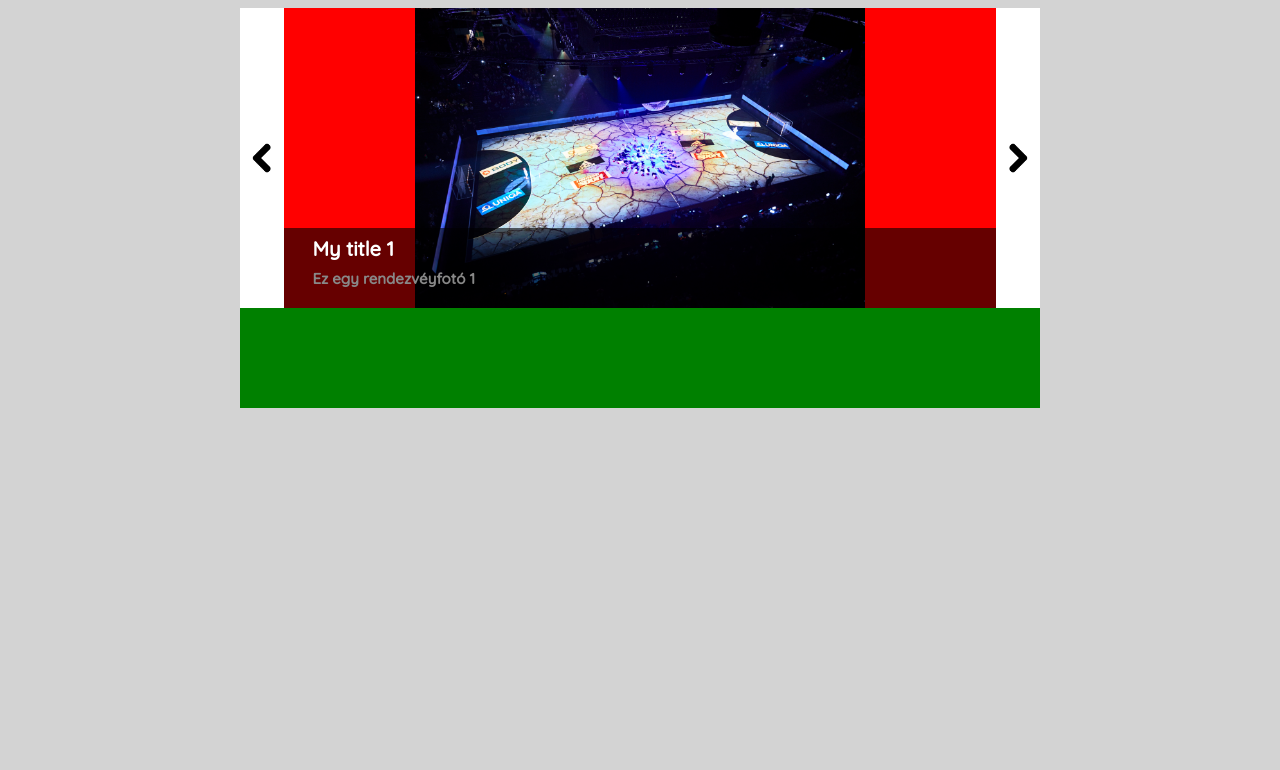
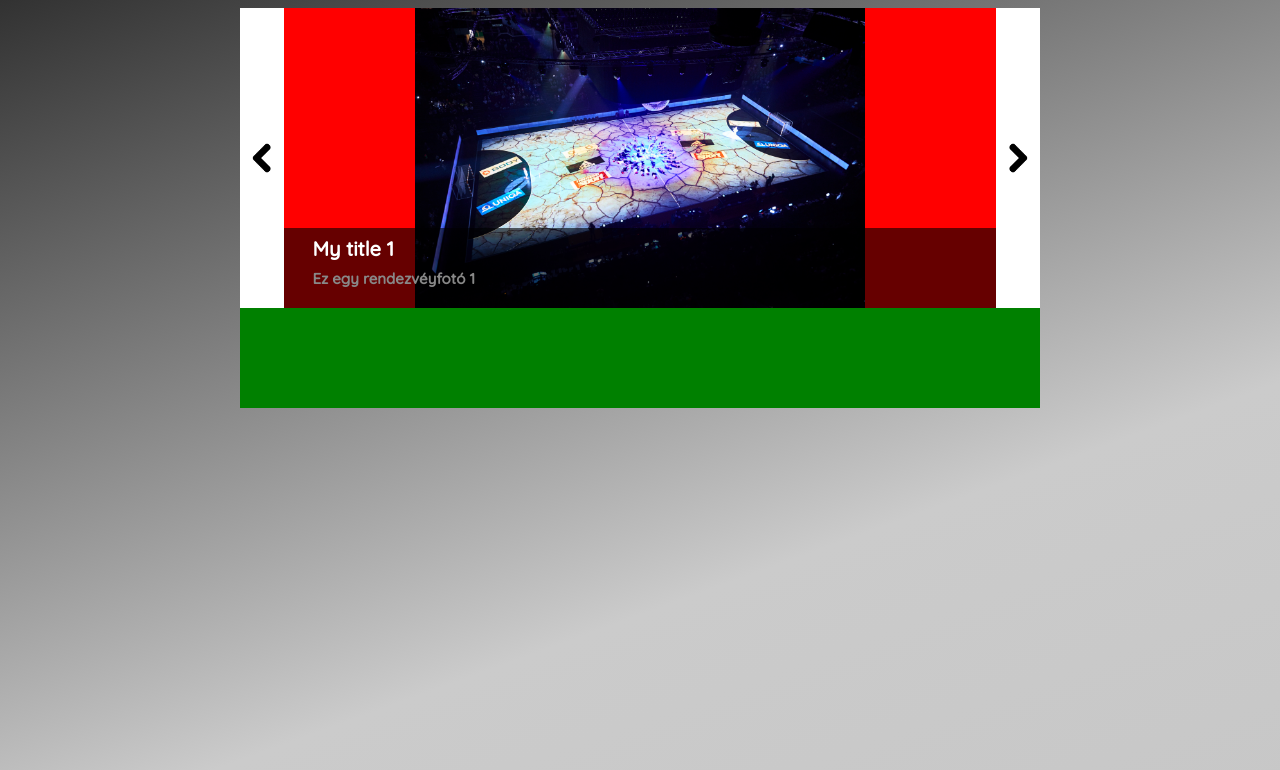
Before and after one commit to MrNagyZ/mrnagyz.github.io, a plain HTML site: page index.html in a window 1280 px wide. Drawn offline with nearby package versions, Linux system fonts and the light colour scheme.

Commit message:
update 4

```diff
--- a/style.css
+++ b/style.css
@@ -1,6 +1,11 @@
+html {
+    height: 100%;
+  }
+body{
 
-body{
-    background-color: lightgray;
+    background: rgb(50,50,50);
+background: linear-gradient(160deg, rgba(50,50,50,1) 0%, rgba(203,203,203,1) 67%, rgba(199,199,199,1) 100%);
+    height: initial;
 }
 #megnezo{
     width: 800px;
```
